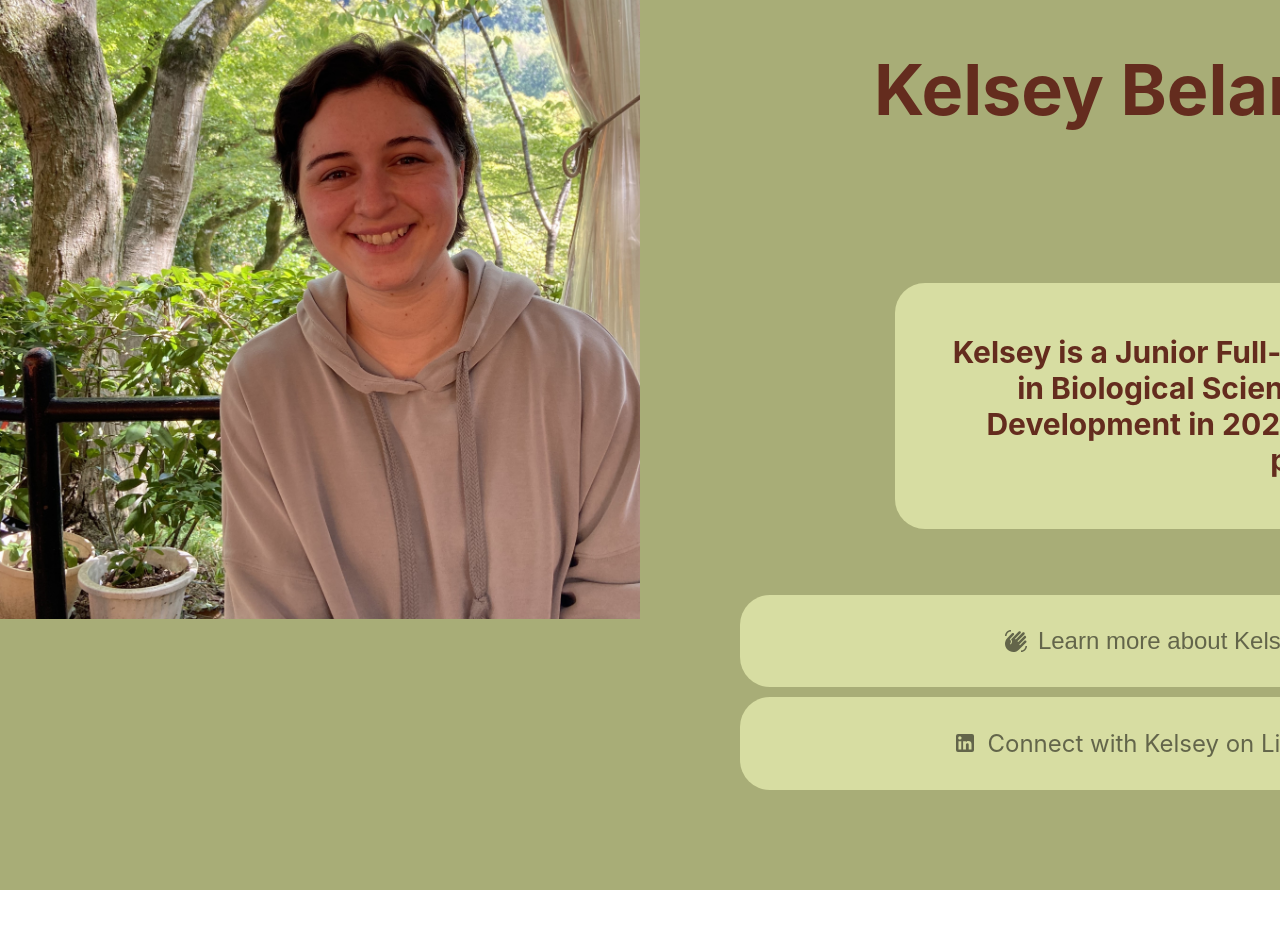
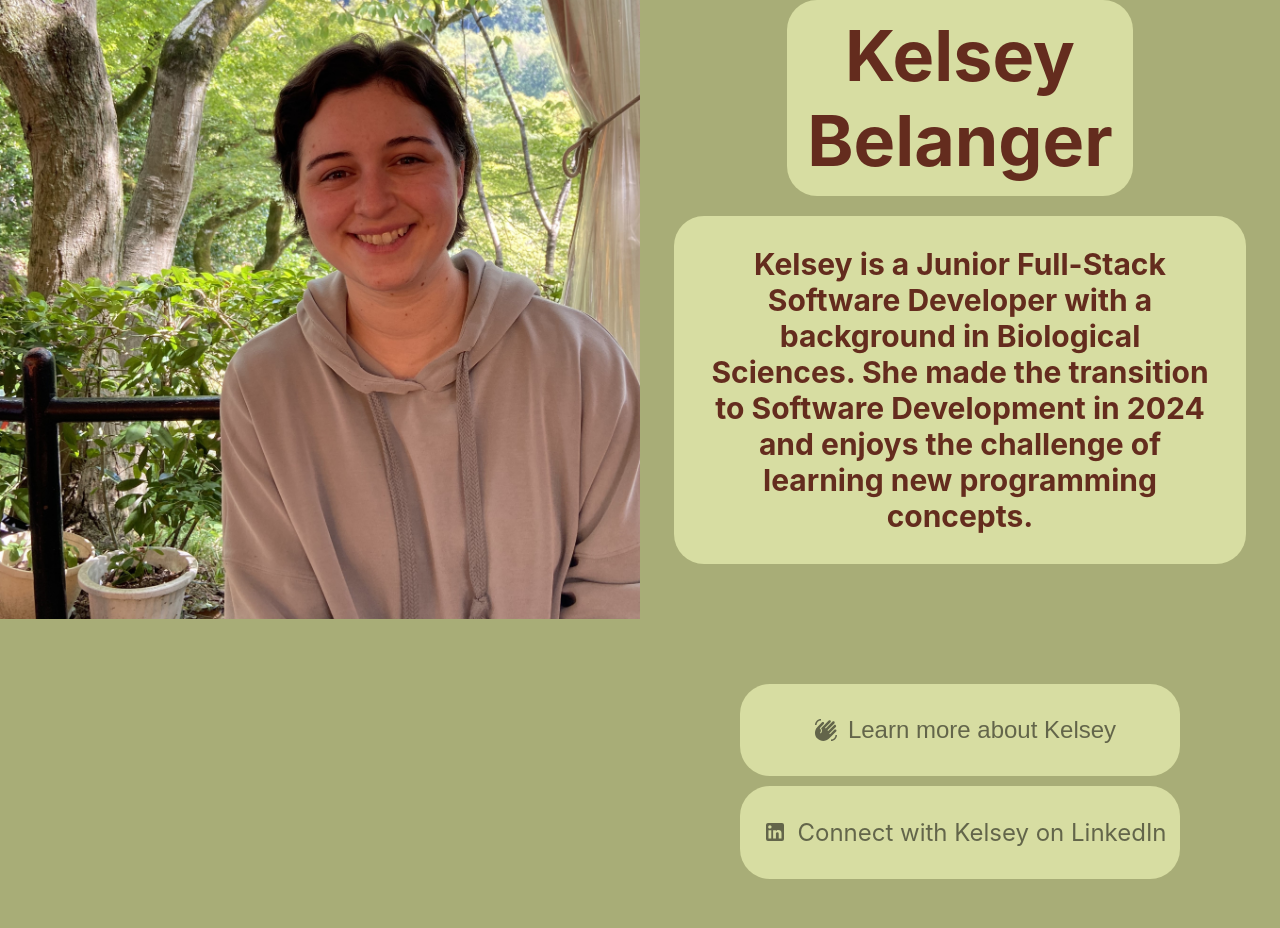
Before and after one commit to bobabun21/bobabun21.github.io, a React (Create React App) app: page / in a window 1280 px wide. Shown: the top 928 px of the page. Before the commit the page ends 890 px from the top, so only its background shows below. Built offline with nearby package versions, Linux system fonts and the light colour scheme.

Commit message:
move h2 around

```diff
--- a/src/App.css
+++ b/src/App.css
@@ -28,11 +28,19 @@
   }
 }
 
-h2 {
+h1, h2 {
   border-radius: 30px;
   background-color: #d7dda2;
-  width: 1000px;
-  padding: 10%;
+  padding: 2%;
+  margin: 0 auto; /* Center the element */
+}
+
+h1 {
+  width: 50%;
+}
+
+h2 {
+  width: 50%;
 }
 
 .App {
@@ -41,12 +49,13 @@ h2 {
 
 .about-me-container {
   display: grid;
-  grid-template-rows: auto auto; /* Two rows: one for header, one for icons */
+  grid-template-rows: auto auto auto; /* Two rows: one for header, one for icons */
   grid-template-columns: 1fr; /* Single column to span the full width */
   width: 100%;
   height: 100%;
   justify-content: space-evenly;
   align-items: center; /* Center align items in the grid */
+  gap: 20px;
 }
 
 .button-highlight {
@@ -97,16 +106,15 @@ h2 {
 }
 
 .role-description {
+  grid-row: 2;
   color: #642c1e;
   text-align: center;
   font-size: 30px;
-}
-
-.role-container {
-  width: 50%;
-  height: 50%;
-  padding: 10px;
+  width: 80%;
+  padding: 30px;
   margin: auto;
+  border-radius: 30px;
+  background-color: #d7dda2;
 }
 
 .waving-hand-icon {
--- a/src/aboutMeSections.jsx
+++ b/src/aboutMeSections.jsx
@@ -7,13 +7,6 @@ export default function AboutMe() {
   return (
     <Box className='about-me-container'>
       <h1 className='name-header'>Kelsey Belanger</h1>
-      <div className='role-container'>
-        <h2 className='role-description'>Kelsey is a Junior Full-Stack Software Developer with a
-          background in Biological Sciences. She made the transition to
-          Software Development in 2024 and enjoys the challenge of learning
-          new programming concepts.
-        </h2>
-      </div>
       <Box className='icon-container'>
         <IconButton className='button-highlight' aria-label='Learn more about Kelsey'>
           <WavingHandIcon className='waving-hand-icon' />
@@ -30,6 +23,11 @@ export default function AboutMe() {
           <p>Connect with Kelsey on LinkedIn</p>
         </IconButton>
       </Box>
+      <h2 className='role-description'>Kelsey is a Junior Full-Stack Software Developer with a
+        background in Biological Sciences. She made the transition to
+        Software Development in 2024 and enjoys the challenge of learning
+        new programming concepts.
+      </h2>
     </Box>
   );
 }
```
